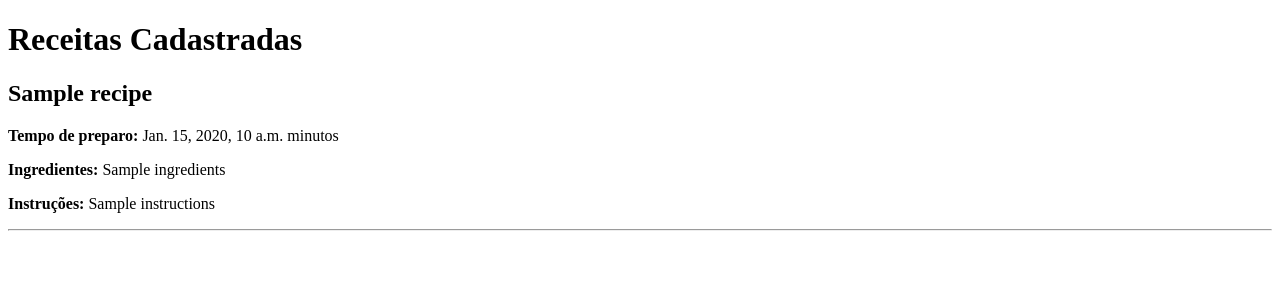
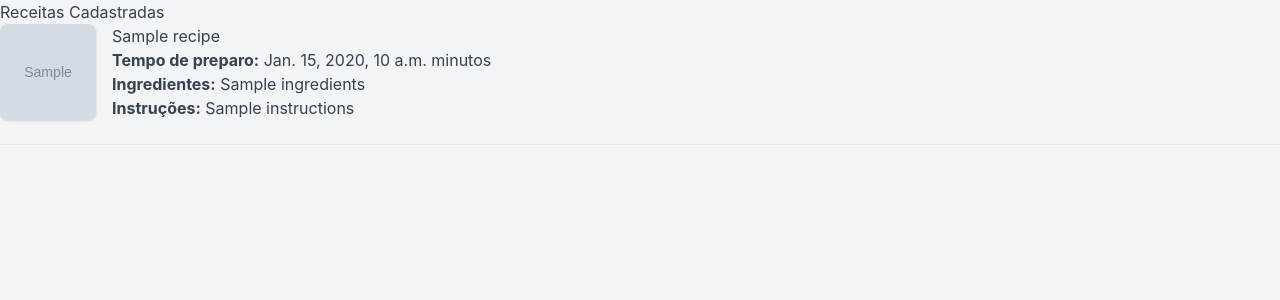
Before and after one commit to DEVMarlosGomes/Projeto-1-Django, a Django app: template recipes/templates/recipes/recipe_list.html in a window 1280 px wide. Shown: the top 300 px of the page. Run offline with Django 5.2, Linux system fonts and the light colour scheme; the template is opened without the code that fills it: most values are stand-ins (such as "Sample title", 1, 10 or a date in 2020); grey boxes marked "Sample" are stand-in pictures; some libraries are stand-ins or nearby versions.

Commit message:
aula05/08

```diff
--- a/recipes/templates/recipes/recipe_list.html
+++ b/recipes/templates/recipes/recipe_list.html
@@ -3,14 +3,109 @@
 <head>
     <meta charset="UTF-8">
     <title>Lista de Receitas</title>
+    <script src="https://cdn.tailwindcss.com"></script>
+    <style>
+        body {
+            font-family: 'Inter', sans-serif;
+            background-color: #f3f4f6;
+            color: #374151;
+            line-height: 1.6;
+        }
+        .container {
+            max-width: 800px;
+            margin: 2rem auto;
+            padding: 2rem;
+            background-color: #ffffff;
+            border-radius: 0.75rem; /* rounded-xl */
+            box-shadow: 0 4px 6px -1px rgba(0,0,0,0.1), 0 2px 4px -1px rgba(0,0,0,0.06); /* shadow-md */
+
+        }
+
+        .h1 {
+            color: #111827;
+            font-size: 2.25rem;
+            font-weight: 700;
+            margin-bottom: 1.5rem;
+            text-align: center;
+        }
+
+        .recipe-item {
+    display: flex;
+    align-items: center; /* <-- semicolon added */
+    gap: 1rem;
+    margin-bottom: 1.5rem;
+}
+
+        .recipe-item img {
+            width: 96px;
+            height: 96px;
+            object-fit: cover;
+            border-radius: 0.5rem;
+            box-shadow: 0 1px 3px rgba(0, 0, 0, 0.1), 0 1px 2px rgba(0, 0, 0, 0.06);
+        }
+
+        .recipe-content {
+            flex-grow: 1;
+        }
+
+        .h2 {
+            color: #111827;
+            font-size: 1.5rem;
+            font-weight: 600;
+            margin-top: 0;
+            margin-bottom: 0.75rem;
+        }
+
+        .h2 a {
+            color: #3b82f6; /* text-blue-600 */
+            text-decoration: none;
+            transition: color 0.2s ease-in-out;
+        }
+
+        .h2 a:hover {
+            color: #2563eb; /* text-blue-700 */
+            text-decoration: underline;
+        }
+        .p {
+            margin: 0.5rem 0;
+        }
+
+        .strong {
+            font-weight: 600;
+            color: #111827; /* text-gray-900 */
+        }
+
+        hr {
+            border-top: 1px solid #e5e7eb; /* border-gray-300 */
+            margin-top: 1.5rem;
+            margin-bottom: 1.5rem;
+        }
+
+        .empty-message {
+            text-align: center;
+            font-style: italic;
+            color: #6b7280;
+            padding: 1rem;
+            border: 1px dashed #d1d5db; /* border-gray-400 */
+            border-radius: 0.5rem;
+            margin-top: 2rem;
+        }
+   </style>
 </head>
 <body>
   <h1>Receitas Cadastradas</h1>
   {% for recipe in recipes %}
-      <h2>{{ recipe.title }}</h2>
+  <div class="recipe-item">
+    {% if recipe.image %}
+      <img src="{{ recipe.image.url }}" alt="">
+    {% endif %}
+    <div class="recipe-content">
+        <h2><a href="{% url 'recipe_detail' recipe.pk %}">{{ recipe.title }}</a></h2>
       <p><strong>Tempo de preparo:</strong> {{ recipe.cooking_time }} minutos</p>
       <p><strong>Ingredientes:</strong> {{ recipe.ingredients }}</p>
       <p><strong>Instruções:</strong> {{ recipe.instructions }}</p>
+    </div>
+  </div>
       <hr>
     {% empty %}
         <p>Nenhuma receita cadastrada.</p>
```
